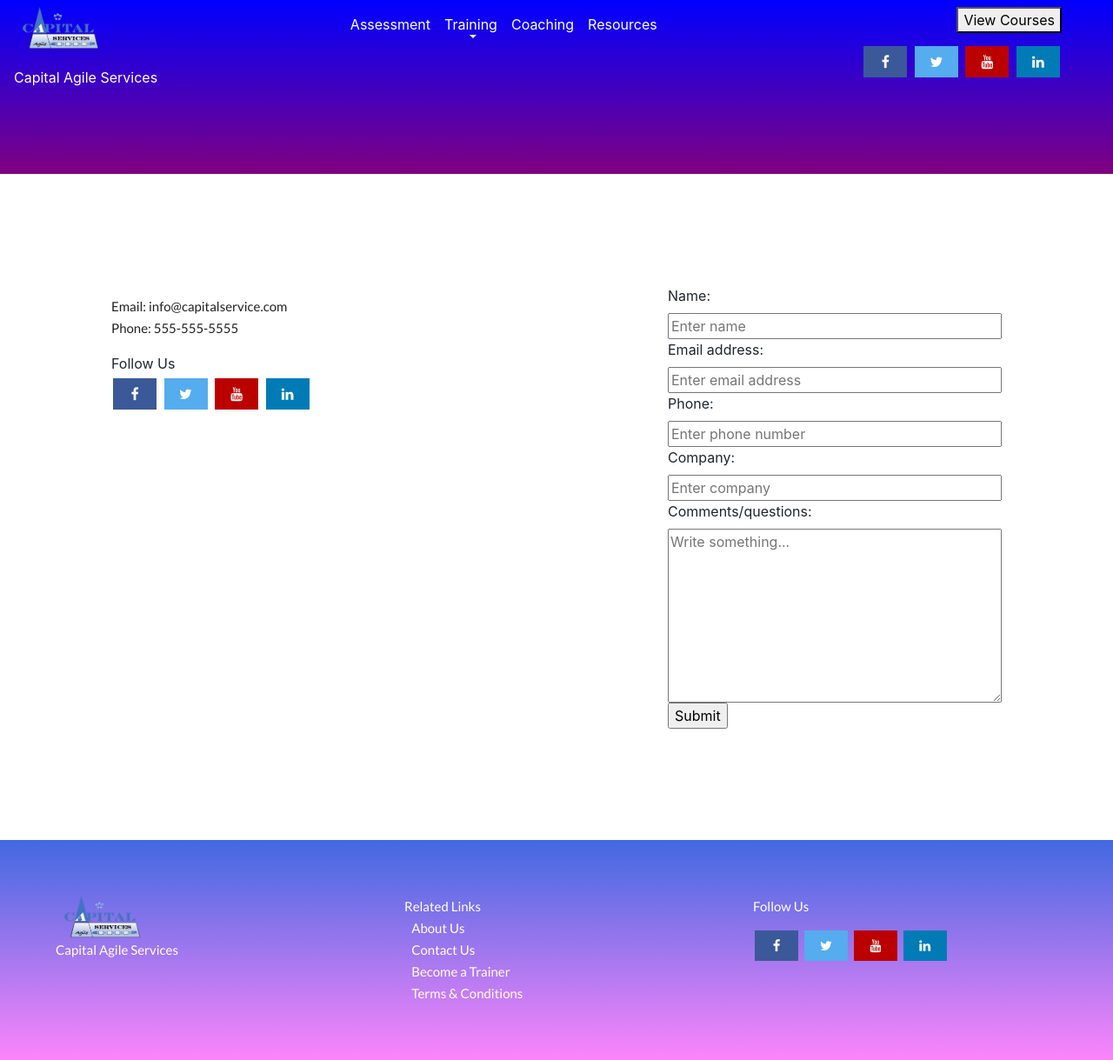
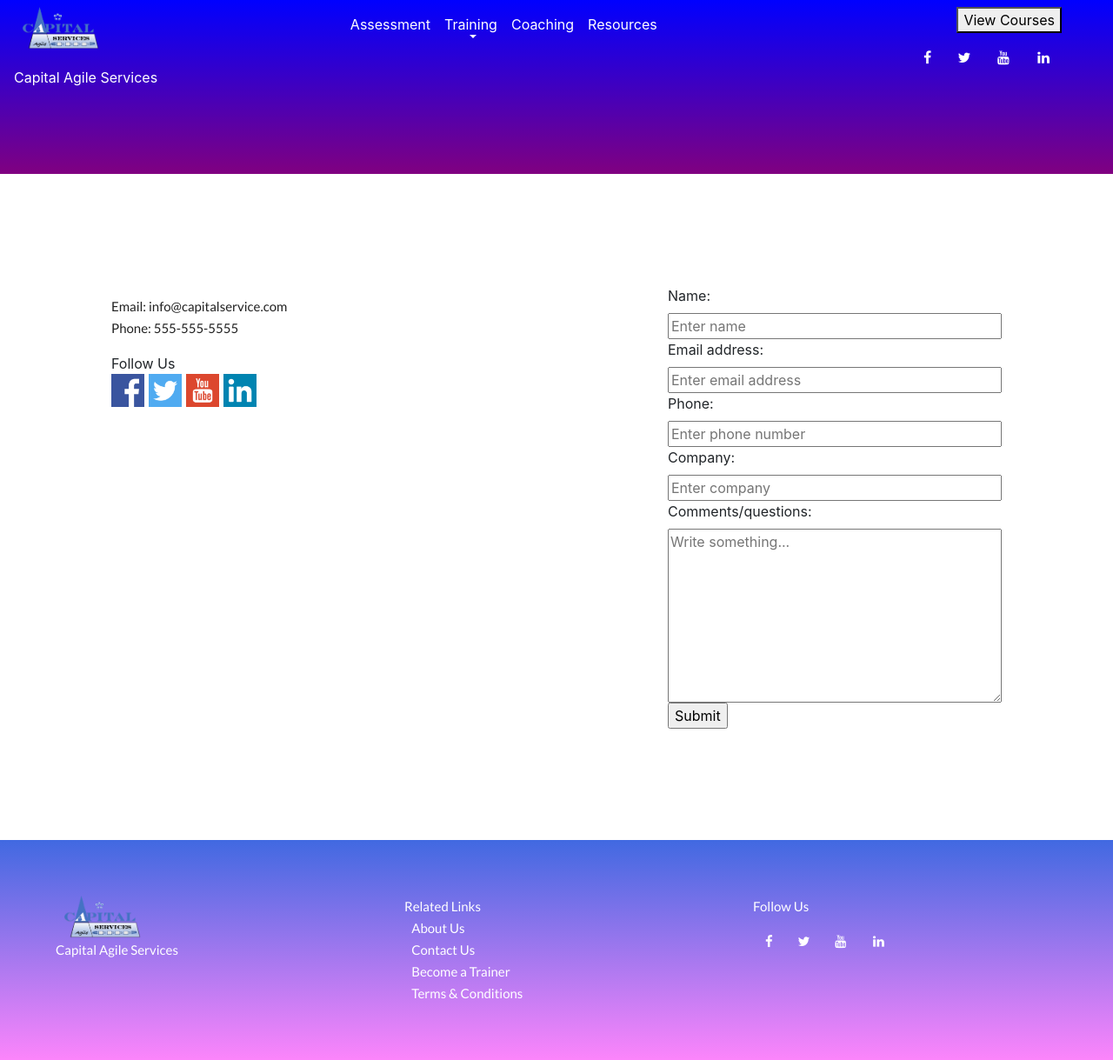
Before and after one commit to ckarjadi/capital_services, a Flask app: page /contact_us in a window 1280 px wide. Shown: the whole page at 87% size. Run offline with Flask 2, Linux system fonts and the light colour scheme; some libraries are stand-ins or nearby versions.

Commit message:
fixed contact us style issue

```diff
--- a/app/static/contact_us.css
+++ b/app/static/contact_us.css
@@ -1,5 +1,3 @@
-@import url(https://fonts.googleapis.com/css?family=Lato);
-
 .contact_us_panel{
     display: flex;
     box-sizing: border-box;
@@ -25,35 +23,6 @@ p{
     margin-top: 12px;
 }
 
-.fa {
-  padding: 20px;
-  font-size: 30px;
-  width: 50px;
-  text-align: center;
-  text-decoration: none;
-  margin: 5px 2px;
+.contact_us_icon{
+    cursor: pointer;
 }
-
-.fa:hover {
-    opacity: 0.7;
-}
-
-.fa-facebook {
-  background: #3B5998;
-  color: white;
-}
-
-.fa-twitter {
-  background: #55ACEE;
-  color: white;
-}
-
-.fa-linkedin {
-  background: #007bb5;
-  color: white;
-}
-
-.fa-youtube {
-  background: #bb0000;
-  color: white;
-}
--- a/app/templates/contact_us.html
+++ b/app/templates/contact_us.html
@@ -2,7 +2,7 @@
 
 {% block content %}
 <link rel="stylesheet" href="{{ url_for('static',    filename='/contact_us.css') }}">
-<link rel="stylesheet" href="https://cdnjs.cloudflare.com/ajax/libs/font-awesome/4.7.0/css/font-awesome.min.css">
+
 <div class = "contact_us_panel">
 
 <div class = "contact_us_panel1">
@@ -12,11 +12,11 @@
         <div class="contact_us-social-icons">
                 Follow Us
                 <ul class="contact_us_social-icons">
-                    <a href="#" class="fa fa-facebook"></a>
-                    <a href="#" class="fa fa-twitter"></a>
-                    <a href="#" class="fa fa-youtube"></a>
-                    <a href="#" class="fa fa-linkedin"></a>
-                </ul>
+                  <img class = "contact_us_icon" src="static/facebook.png" style="width:10%" onclick="window.location.href = '/contact_us';">
+                  <img class = "contact_us_icon" src="static/twitter.png" style="width:10%" onclick="window.location.href = '/contact_us';">
+                  <img class = "contact_us_icon" src="static/youtube.png" style="width:10%" onclick="window.location.href = '/contact_us';">
+                  <img class = "contact_us_icon" src="static/linkedin.png" style="width:10%" onclick="window.location.href = '/contact_us';">
+                 </ul>
 </div>
     </p>
 </div>
```
Also changed, not shown: app/static/facebook.png (added), app/static/linkedin.png (added), app/static/twitter.png (added), app/static/youtube.png (added), 2 other files.
